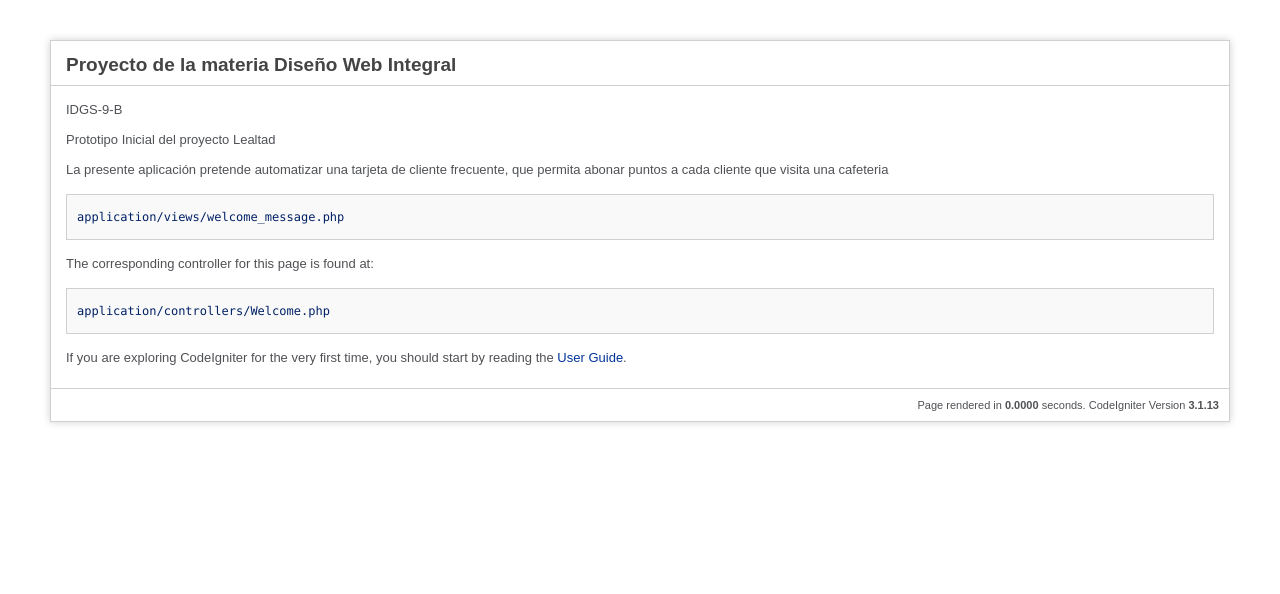
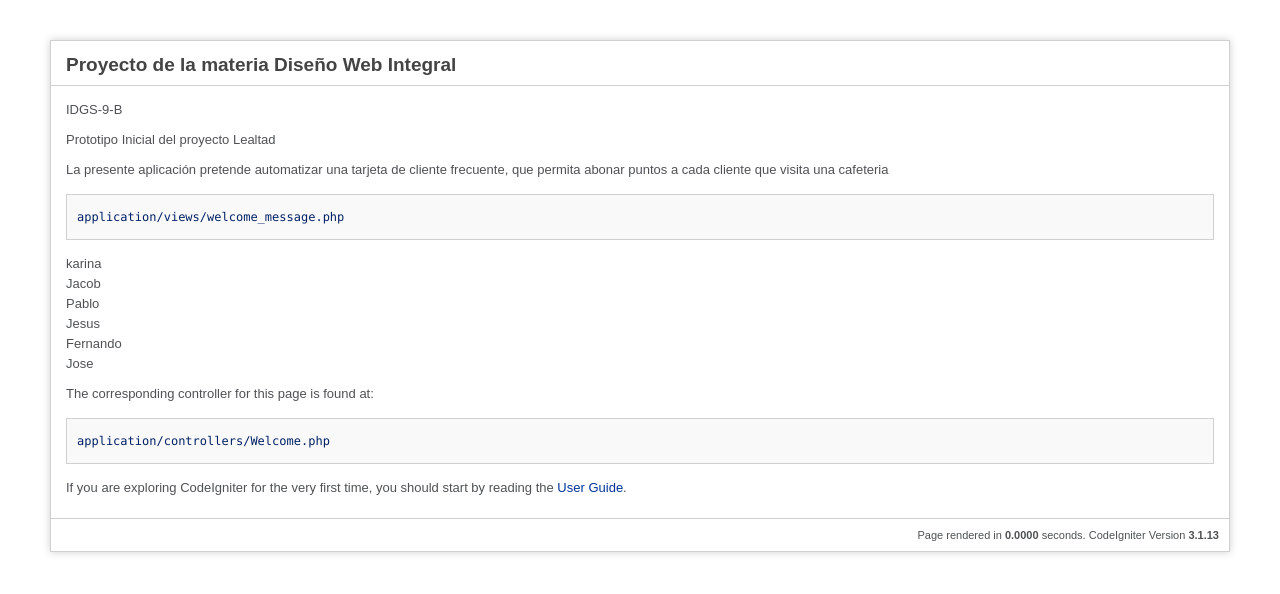
Before and after one commit to Fernandofd15/Lealtad, a CodeIgniter app: page /database/ in a window 1280 px wide. Shown: the top 594 px of the page. Run offline with CodeIgniter, Linux system fonts and the light colour scheme.

Commit message:
Nombres de Integrantes

```diff
--- a/application/views/welcome_message.php
+++ b/application/views/welcome_message.php
@@ -86,6 +86,15 @@ defined('BASEPATH') OR exit('No direct script access allowed');
 		<p>La presente aplicación pretende automatizar una tarjeta de cliente frecuente, que permita abonar puntos a cada cliente que visita una cafeteria</p>
 		<code>application/views/welcome_message.php</code>
 
+		<p>
+			karina <br>
+			Jacob <br>
+			Pablo <br>
+			Jesus <br>
+			Fernando <br>
+			Jose <br>
+		</p>
+
 		<p>The corresponding controller for this page is found at:</p>
 		<code>application/controllers/Welcome.php</code>
 
```
